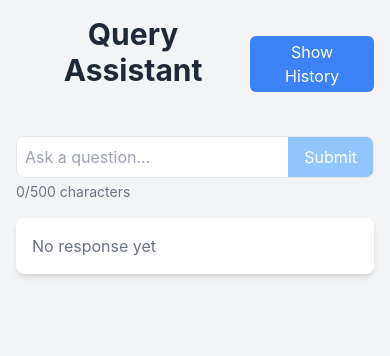
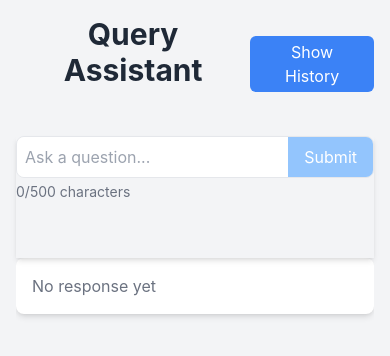
Before and after one commit to Kipkorir-Gideon/Pawa-Assessment, a Next.js app in the folder frontend/: page / in a window 390 px wide. Shown: the top 356 px of the page. Built offline with nearby package versions, Linux system fonts and the light colour scheme; no server answers; what axios-retry would draw is missing.

Commit message:
Framer motion package.

```diff
--- a/frontend/components/ChatInput.js
+++ b/frontend/components/ChatInput.js
@@ -2,42 +2,44 @@ import React, { useState } from 'react';
 
 const ChatInput = ({ onSubmit, loading }) => {
     const [question, setQuestion] = useState('');
+    const maxLength = 500;
 
     const handleSubmit = (e) => {
         e.preventDefault();
-        if (question.trim() && !loading) {
+        if (question.trim() && !loading && question.length <= maxLength) {
             onSubmit(question);
             setQuestion('');
         }
     };
 
     return (
-        <form onSubmit={handleSubmit} className="mb-4">
+        <form onSubmit={handleSubmit} className="mb-10">
             <div className="flex items-center border rounded-lg overflow-hidden">
                 <input
                     type="text"
                     value={question}
                     onChange={(e) => setQuestion(e.target.value)}
                     placeholder="Ask a question..."
-                    className="flex-1 p-2 outline-none"
+                    className="flex-1 p-2 outline-none border-none"
                     disabled={loading}
                     aria-label="Enter your question"
-                    maxLength={500}
+                    maxLength={maxLength}
                 />
                 <button
                     type="submit"
                     className="bg-blue-500 text-white px-4 py-2 disabled:bg-blue-300"
-                    disabled={loading || !question.trim()}
+                    disabled={loading || !question.trim() || question.length > maxLength}
                     aria-label="Submit question"
                 >
                     {loading ? 'Sending...' : 'Submit'}
                 </button>
             </div>
-            <p className="text-sm text-gray-500 mt-1">
-                {question.length}/500 characters
+            <p className={`text-sm mt-1 ${question.length > maxLength ? 'text-red-500' : 'text-gray-500'
+                }`}>
+                {question.length}/{maxLength} characters
             </p>
         </form>
-    )
+    );
 }
 
 export default ChatInput;
--- a/frontend/components/ChatResponse.js
+++ b/frontend/components/ChatResponse.js
@@ -2,10 +2,17 @@ import React from 'react';
 import ReactMarkdown from 'react-markdown';
 import remarkGfm from 'remark-gfm';
 import { ClipLoader } from 'react-spinners';
+import { motion } from 'framer-motion';
 
 const ChatResponse = ({ response, loading }) => {
   return (
-    <div className="mt-4 p-4 bg-white rounded-lg shadow-md">
+    <motion.div
+      initial={{ opacity: 0, y: 20 }}
+      animate={{ opacity: 1, y: 0 }}
+      exit={{ opacity: 0, y: 20 }}
+      transition={{ duration: 0.3 }}
+      className="mb-4 p-4 bg-white rounded-lg shadow-md"
+    >
       {loading ? (
         <div className="flex items-center justify-center">
           <ClipLoader size={30} color="#3b82f6" />
@@ -20,7 +27,7 @@ const ChatResponse = ({ response, loading }) => {
       ) : (
         <p className="text-gray-500">No response yet</p>
       )}
-    </div>
+    </motion.div>
   );
 };
 
--- a/frontend/components/QueryHistory.js
+++ b/frontend/components/QueryHistory.js
@@ -23,8 +23,8 @@ const QueryHistory = ({ history, onResubmit, onClear }) => {
     };
 
     return (
-        <div className='w-full p-4 bg-gray-50 border-t lg:border-t-0 lg:border-l'>
-            <div className="flex justify-between items-center mb-4">
+        <div className='w-full p-4 bg-gray-50 border-t lg:border-t-0 lg:border-l flex flex-col h-screen'>
+            <div className="sticky top-0 bg-gray-50 z-10 pb-2 flex justify-between items-center mb-4">
                 <h2 className='text-xl font-semibold'>Query History</h2>
                 {history.length > 0 && (
                     <button
@@ -48,7 +48,7 @@ const QueryHistory = ({ history, onResubmit, onClear }) => {
                         <p className='text-center text-gray-500'>No more queries.</p>
                     }
                 >
-                    <ul className='space-y-4'>
+                    <ul className='flex-1 overflow-y-auto space-y-4'>
                         {history.map((item, index) => (
                             <li key={index} className='p-3 bg-white rounded shadow-sm'>
                                 <button
--- a/frontend/package.json
+++ b/frontend/package.json
@@ -11,6 +11,7 @@
   "dependencies": {
     "axios": "^1.7.7",
     "axios-retry": "^4.5.0",
+    "framer-motion": "^12.7.4",
     "lodash": "^4.17.21",
     "next": "14.2.15",
     "react": "^18.3.1",
--- a/frontend/pages/index.js
+++ b/frontend/pages/index.js
@@ -11,7 +11,7 @@ import { debounce } from 'lodash';
 axiosRetry(axios, {
   retries: 3,
   retryDelay: (retryCount) => {
-    return retryCount * 1000; // Exponential backoff
+    return retryCount * 1000;
   },
   retryCondition: (error) => {
     return error.response.status === 429 || error.response.status >= 500;
@@ -74,7 +74,7 @@ const Home = () => {
 
   return (
     <div className="min-h-screen bg-gray-100 flex flex-col lg:flex-row">
-      <div className="flex-1 p-4 lg:p-8">
+      <div className="flex-1 p-4 lg:p-8 flex flex-col">
         <div className="flex justify-between items-center mb-6">
           <h1 className="text-3xl font-bold mb-6 text-center text-gray-800">
             Query Assistant
@@ -87,8 +87,12 @@ const Home = () => {
             {isHistoryOpen ? 'Hide History' : 'Show History'}
           </button>
         </div>
-        <ChatInput onSubmit={handleQuery} loading={loading} />
-        <ChatResponse response={response} loading={loading} />
+        <div className="sticky top-0 bg-gray-100 z-10 pb-4 shadow-md">
+          <ChatInput onSubmit={handleQuery} loading={loading} />
+        </div>
+        <div className="flex-1 overflow-y-auto">
+          <ChatResponse response={response} loading={loading} />
+        </div>
       </div>
       <div
         className={`lg:w-1/3 lg:block ${isHistoryOpen ? 'block' : 'hidden'} w-full`}
```
Also changed, not shown: 1 other file (tests, documents, lock files or other folders).
